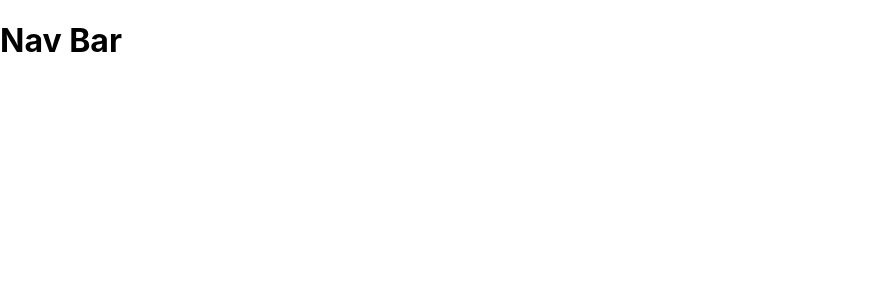
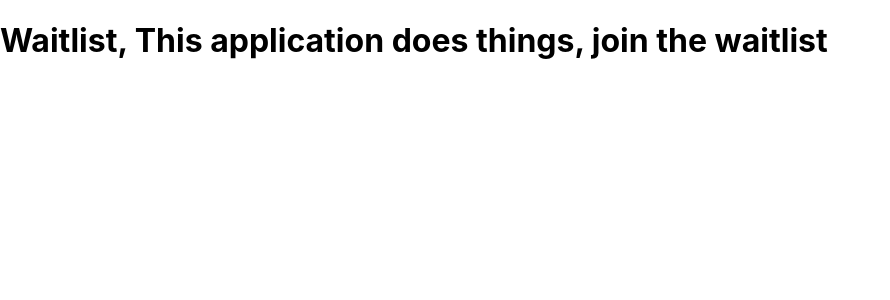
Before and after one commit to kafuikumah/papercard, a React (Create React App) app: page / in a window 1280 px wide. Shown: the top 300 px of the page, without its empty margins (0-890 px from the left). Built offline with nearby package versions, Linux system fonts and the light colour scheme.

Commit message:
Set up waitlist props

```diff
--- a/src/App.js
+++ b/src/App.js
@@ -7,7 +7,7 @@ import Waitlist from './components/Waitlist';
 
 function App() {
   return (
-    <Navigation />
+    <Waitlist heroText="This application does things" buttonType="join the waitlist" />
   );
 }
 
--- a/src/components/Navigation.js
+++ b/src/components/Navigation.js
@@ -1,7 +1,7 @@
+import { type } from "@testing-library/user-event/dist/type";
 import React from "react";
 
 function Navigation() {
-    return <h1>Nav Bar</h1>;
 }
 
 export default Navigation;
--- a/src/components/Waitlist.js
+++ b/src/components/Waitlist.js
@@ -1,7 +1,8 @@
 import React from "react";
 
-function Waitlist() {
-    return <h1>Waitlist UI</h1>;
+function Waitlist(props) {
+    console.log(props);
+    return <h1>Waitlist, {props.heroText}, {props.buttonType}</h1>;
 }
 
 export default Waitlist;
```
